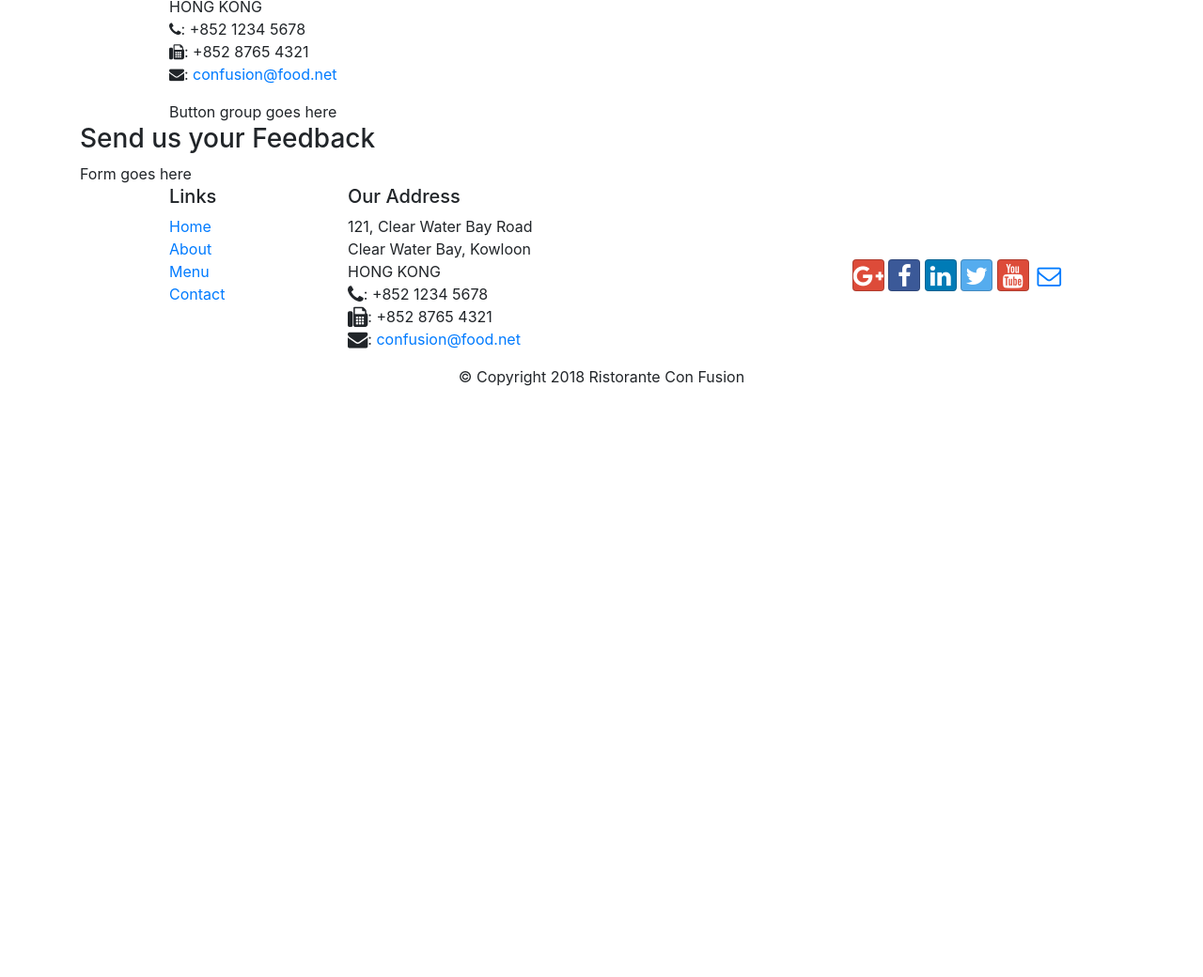
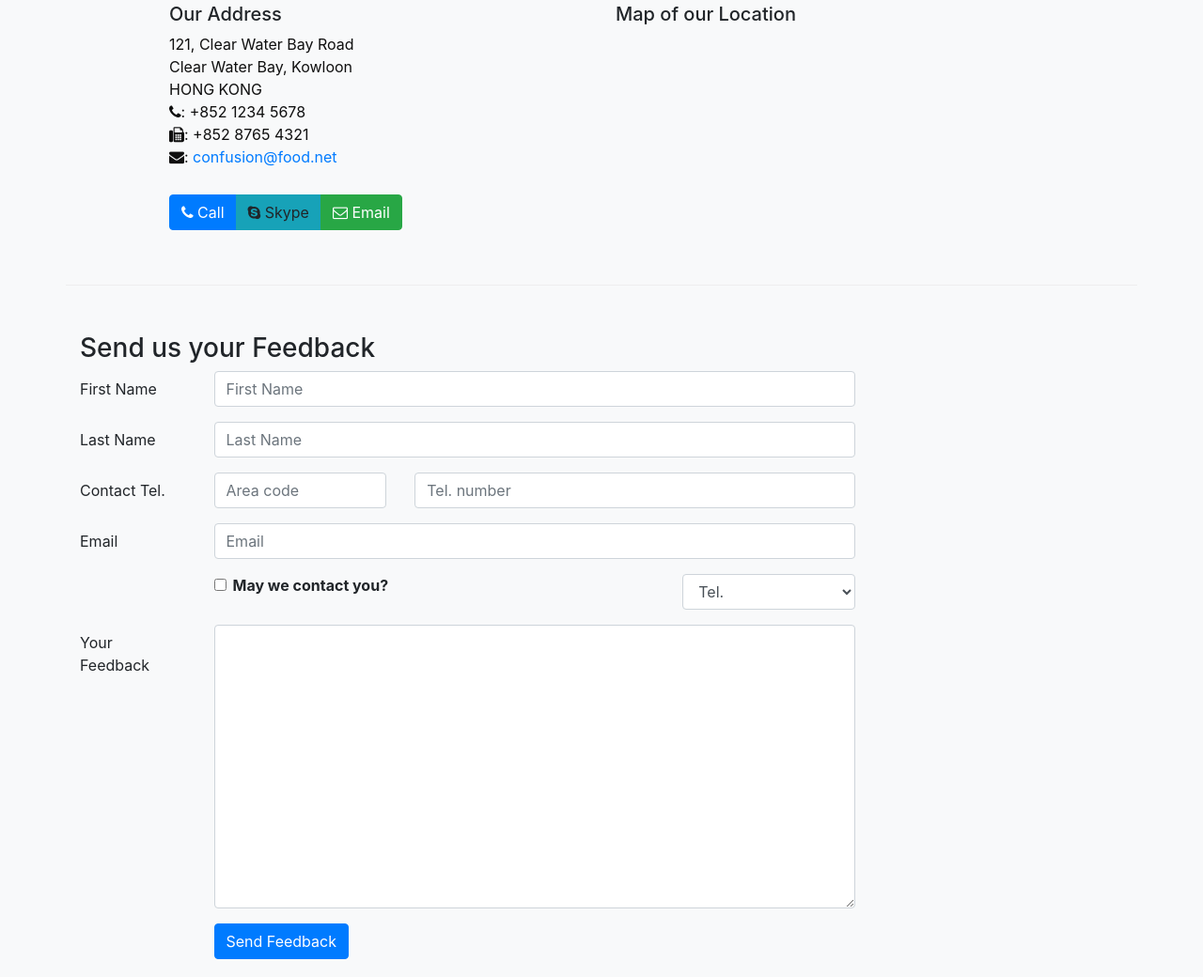
Before and after one commit to Sambhav-Jain/Delizioso-Ristorante, a website: page contactus.html in a window 1280 px wide. Shown: the part 561-1601 px from the top of the page at 94% size. Before the commit the page ends 990 px from the top, so only its background shows below. Drawn offline with nearby package versions, Linux system fonts and the light colour scheme.

Commit message:
Button and forms

```diff
--- a/contactus.html
+++ b/contactus.html
@@ -3,7 +3,7 @@
 
 <head>
 
-    <title>Ristorante Con Fusion: About Us</title>
+
     <!-- Required meta tags always come first -->
     <meta charset="utf-8">
     <meta name="viewport" content="width=device-width, initial-scale=1, shrink-to-fit=no">
@@ -13,16 +13,17 @@
     <link rel="stylesheet" href="node_modules/bootstrap/dist/css/bootstrap.min.css">
     <link rel="stylesheet" href="node_modules/font-awesome/css/font-awesome.min.css">
     <link rel="stylesheet" href="node_modules/bootstrap-social/bootstrap-social.css">
-    <link href="css/styles.css" rel="stylesheet">
+    <link rel="stylesheet" href="css/style.css">
+    <title>Ristorante Con Fusion: About Us</title>
 </head>
 
-<body>
+<body class="bg-light">
     <nav class="navbar navbar-dark navbar-expand-sm fixed-top">
         <div class="container">
+            <a class="navbar-brand" href="./index.html">Ristorante Con Fusion</a>
             <button class="navbar-toggler" type="button" data-toggle="collapse" data-target="#Navbar">
                 <span class="navbar-toggler-icon"></span>
             </button>
-            <a class="navbar-brand" href="#">Ristorante Con Fusion</a>
             <div class="collapse navbar-collapse" id="Navbar">
                 <ul class="navbar-nav mr-auto">
                     <li class="nav-item"><a class="nav-link" href="./index.html"><span class="fa fa-home fa-lg"></span> Home</a></li>
@@ -79,7 +80,11 @@
                 <h5>Map of our Location</h5>
             </div>
             <div class="col-12 col-sm-11 offset-sm-1">
-                Button group goes here
+                <div class="btn-group" role="group">
+                    <a role="button" class="btn btn-primary" href="tel:+85212345678"><i class="fa fa-phone"></i> Call</a>
+                    <a role="button" class="btn btn-info"><i class="fa fa-skype"></i> Skype</a>
+                    <a role="button" class="btn btn-success" href="mailto:confusion@food.net"><i class="fa fa-envelope-o"></i> Email</a>
+                </div>
             </div>
         </div>
 
@@ -88,17 +93,71 @@
                 <h3>Send us your Feedback</h3>
             </div>
             <div class="col-12 col-md-9">
-                Form goes here
+                <form>
+                    <div class="form-group row">
+                        <label for="firstname" class="col-md-2 col-form-label">First Name</label>
+                        <div class="col-md-10">
+                            <input type="text" class="form-control" id="firstname" name="firstname" placeholder="First Name">
+                        </div>
+                    </div>
+                    <div class="form-group row">
+                        <label for="lastname" class="col-md-2 col-form-label">Last Name</label>
+                        <div class="col-md-10">
+                            <input type="text" class="form-control" id="lastname" name="lastname" placeholder="Last Name">
+                        </div>
+                    </div>
+                </form>
+                <div class="form-group row">
+                    <label for="telnum" class="col-12 col-md-2 col-form-label">Contact Tel.</label>
+                    <div class="col-5 col-md-3">
+                        <input type="tel" class="form-control" id="areacode" name="areacode" placeholder="Area code">
+                    </div>
+                    <div class="col-7 col-md-7">
+                        <input type="tel" class="form-control" id="telnum" name="telnum" placeholder="Tel. number">
+                    </div>
+                </div>
+                <div class="form-group row">
+                    <label for="emailid" class="col-md-2 col-form-label">Email</label>
+                    <div class="col-md-10">
+                        <input type="email" class="form-control" id="emailid" name="emailid" placeholder="Email">
+                    </div>
+                </div>
+                <div class="form-group row">
+                        <div class="col-md-6 offset-md-2">
+                            <div class="form-check">
+                                <input type="checkbox" class="form-check-input" name="approve" id="approve" value="">
+                                <label class="form-check-label" for="approve">
+                                    <strong>May we contact you?</strong>
+                                </label>
+                            </div>
+                        </div>
+                        <div class="col-md-3 offset-md-1">
+                            <select class="form-control">
+                                <option>Tel.</option>
+                                <option>Email</option>
+                            </select>
+                        </div>
+                    </div>
+                     <div class="form-group row">
+                        <label for="feedback" class="col-md-2 col-form-label">Your Feedback</label>
+                        <div class="col-md-10">
+                            <textarea class="form-control" id="feedback" name="feedback" rows="12"></textarea>
+                        </div>
+                    </div>
+                    <div class="form-group row">
+                        <div class="offset-md-2 col-md-10">
+                            <button type="submit" class="btn btn-primary">Send Feedback</button>
+                        </div>
+                    </div>
             </div>
             <div class="col-12 col-md">
             </div>
         </div>
 
     </div>
-
     <footer class="footer">
-        <div class="container">
-            <div class="row">
+        <div class="container-fluid">
+            <div class="row justify-content-center">
                 <div class="col-4 offset-1 col-sm-2">
                     <h5>Links</h5>
                     <ul class="list-unstyled">
@@ -108,7 +167,7 @@
                         <li><a href="#">Contact</a></li>
                     </ul>
                 </div>
-                <div class="col-7 col-sm-5">
+                <div class="address col-7 col-sm-5">
                     <h5>Our Address</h5>
                     <address>
                         121, Clear Water Bay Road<br>
@@ -131,7 +190,7 @@
                     </div>
                 </div>
             </div>
-            <div class="row justify-content-center">
+            <div class="row bg-dark justify-content-center text-white">
                 <div class="col-auto">
                     <p>© Copyright 2018 Ristorante Con Fusion</p>
                 </div>
```
Also changed, not shown: aboutus.html (+1 -1 lines), index.html (line endings or trailing spaces).
